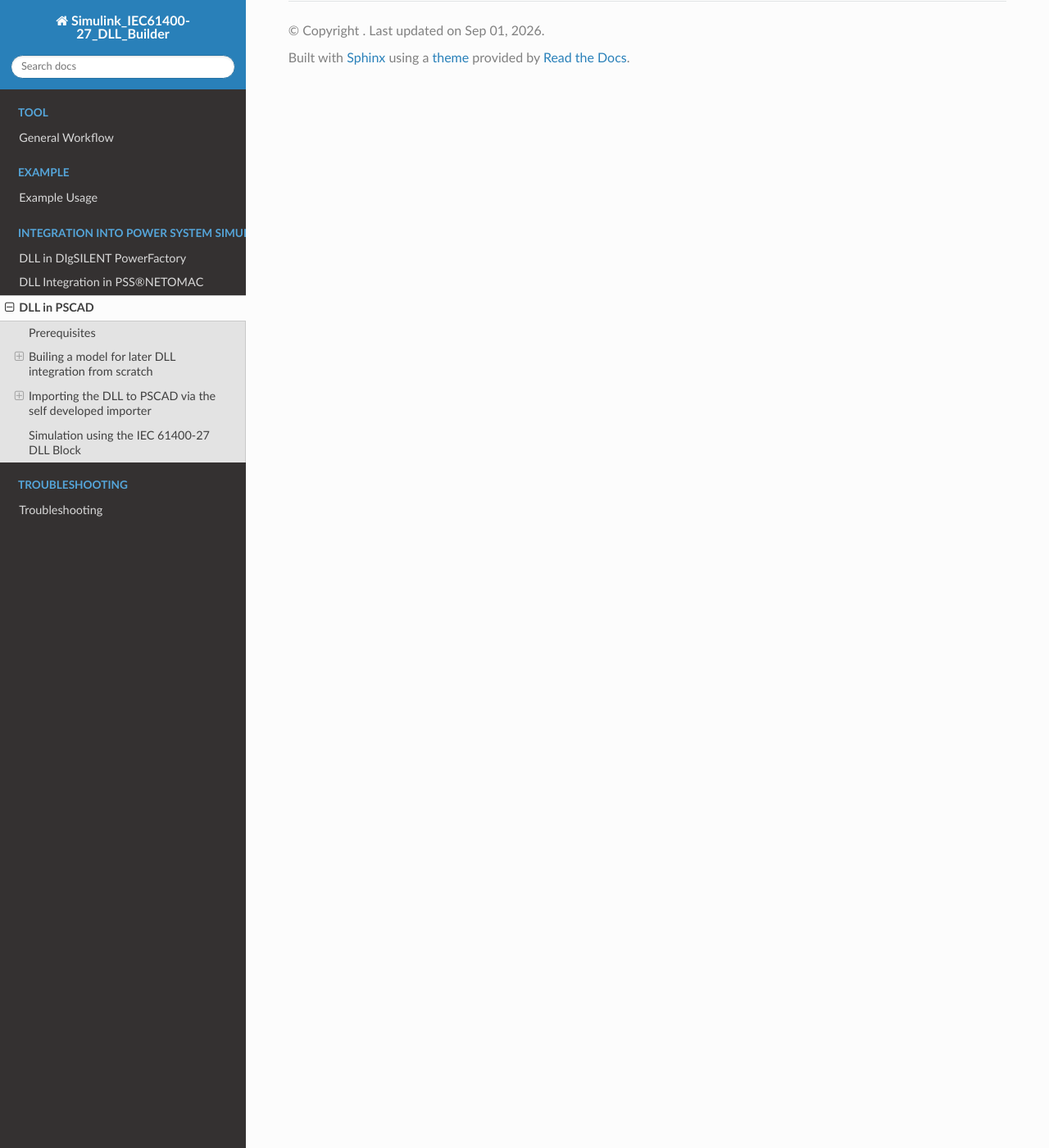
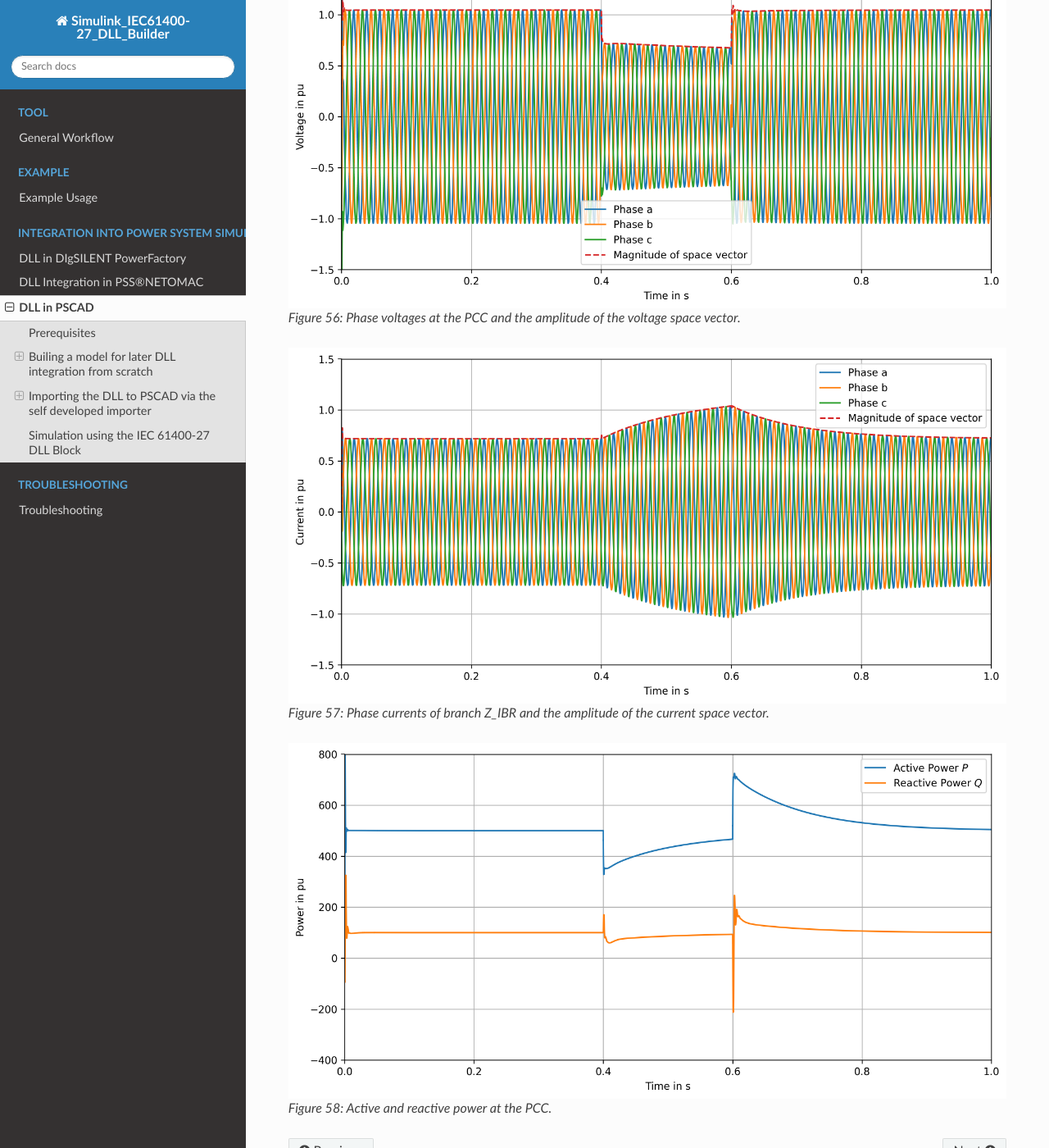
Before and after one commit to Institute-of-Electrical-Energy-Systems/SIMULINK_DLL_Builder, a Sphinx documentation site: the page built from docs/DLL_in_PSCAD.rst, in a window 1280 px wide and 1400 px high, scrolled down 7911 px. Shown: the whole window at 82% size. Built offline with Sphinx 7.4.7 and the Read the Docs theme 3.1.0, drawn with Linux system fonts in a browser that asks for light colours; formulas are drawn with MathJax 3.

Commit message:
Update_DLL_in_PSCAD.rst
documentation(PSCAD): Add simulation results

```diff
--- a/docs/DLL_in_PSCAD.rst
+++ b/docs/DLL_in_PSCAD.rst
@@ -170,3 +170,19 @@
 
 Simulation using the IEC 61400-27 DLL Block
 ------------------------------------------------------
+
+..  figure:: ./images/PSCAD/PSCAD_voltages.png
+      :alt: Phase voltages at the PCC and the amplitude of the voltage space vector.
+
+      Figure 56: Phase voltages at the PCC and the amplitude of the voltage space vector.
+
+
+..  figure:: ./images/PSCAD/PSCAD_currents.png
+      :alt: Phase currents of branch Z_IBR and the amplitude of the current space vector.
+
+      Figure 57: Phase currents of branch Z_IBR and the amplitude of the current space vector.
+
+..  figure:: ./images/PSCAD/PSCAD_power.png
+      :alt: Active and reactive power at the PCC.
+
+      Figure 58: Active and reactive power at the PCC.
```
Also changed, not shown: docs/images/PSCAD/PSCAD_currents.png (added), docs/images/PSCAD/PSCAD_power.png (added), docs/images/PSCAD/PSCAD_voltages.png (added).
